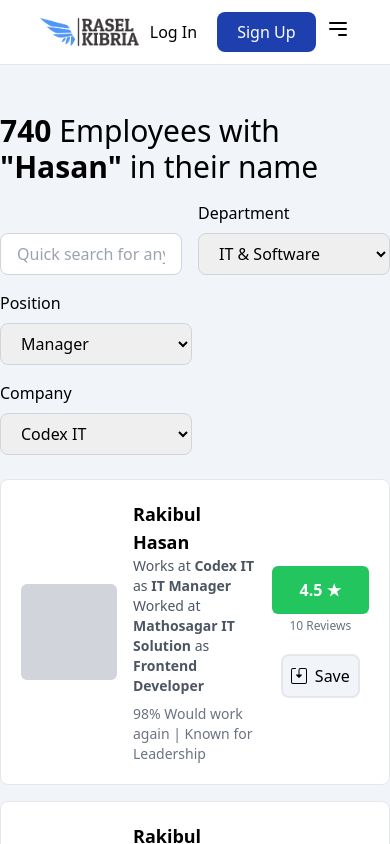
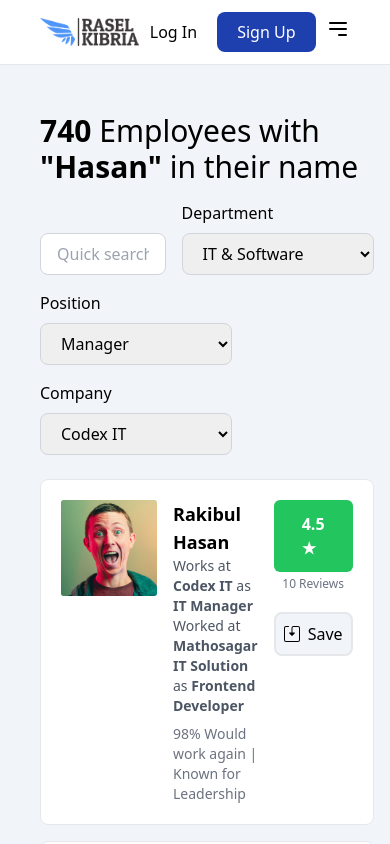
Before and after one commit to raselMiahDev/colluage-rate-client, a React (Vite) app: page /search-result in a window 390 px wide. Shown: the top 844 px of the page. Built offline with nearby package versions, Linux system fonts and the light colour scheme.

Commit message:
another problem fixed

```diff
--- a/src/view/page/home/components/hero-section.tsx
+++ b/src/view/page/home/components/hero-section.tsx
@@ -10,7 +10,7 @@
   };
 
   return (
-    <section className="bg-[#18191C] text-white py-12 px-4 md:px-16 relative rounded-2xl">
+    <section className="bg-[#18191C] text-white py-12 px-4 md:px-16 relative rounded-none md:rounded-2xl">
       <div className="text-center max-w-2xl mx-auto">
         <button className="bg-blue-500 text-white py-1 px-3 rounded-full text-sm uppercase font-semibold mb-4">
           Rate Your Colleague
--- a/src/view/page/search-result/components/employee-card.tsx
+++ b/src/view/page/search-result/components/employee-card.tsx
@@ -2,6 +2,7 @@
 import { BsSave2 } from "react-icons/bs";
 import { Link } from "react-router-dom";
 import { RouteUrl } from "../../../router/url";
+import Avater from "../../../../assets/avater.svg";
 type EmployeeCardProps = {
   name: string;
   currentRole: string;
@@ -27,10 +28,12 @@
     rating >= 4 ? "bg-green-500" : rating >= 3 ? "bg-yellow-500" : "bg-red-500";
 
   return (
-    <div className="bg-white flex items-center border p-5 rounded-lg">
+    <div className="bg-white flex items-start md:items-center border p-5 rounded-lg">
       <div className="flex-shrink-0">
         {/* Placeholder for image */}
-        <div className="w-24 h-24 bg-gray-300 rounded-md"></div>
+        <div className="w-24 h-24 bg-gray-300 rounded-md">
+          <img src={Avater} alt="avater" />
+        </div>
       </div>
       <div className="flex-1 ml-4">
         <Link to={RouteUrl.SINGLE_PROFILE} className="text-lg font-bold">
--- a/src/view/page/search-result/search-result.page.tsx
+++ b/src/view/page/search-result/search-result.page.tsx
@@ -30,7 +30,7 @@
   return (
     <PageWrapper>
       <div className="bg-slate-100">
-        <ContainerSectionWrapper>
+        <ContainerSectionWrapper className="px-10 md:px-0">
           <div className="grid md:grid-cols-12 gap-7">
             <div className="md:col-span-9">
               <SearchBar />
--- a/src/view/page/single-profile/components/all-reviews.tsx
+++ b/src/view/page/single-profile/components/all-reviews.tsx
@@ -4,6 +4,8 @@
 import { TbArrowBigUpLine, TbArrowBigDownLine } from "react-icons/tb";
 import RatingCard from "./rating-card";
 import { FaStar } from "react-icons/fa";
+//import ContainerSectionWrapper from "../../../components/layout/container-section-wrapper.comp";
+import FullSectionWrapper from "./../../../components/layout/full-section-wrapper";
 
 const AllReviews: React.FC = () => {
   const reviews = [
@@ -32,7 +34,7 @@
   ];
 
   return (
-    <div className="py-7">
+    <FullSectionWrapper className="px-10 md:px-0">
       <div className="flex justify-between items-center">
         <span className="text-2xl font-bold border-b-2 border-black">
           10 Reviews
@@ -101,7 +103,7 @@
           </div>
         ))}
       </div>
-    </div>
+    </FullSectionWrapper>
   );
 };
 
--- a/src/view/page/single-profile/single-profile.page.tsx
+++ b/src/view/page/single-profile/single-profile.page.tsx
@@ -10,12 +10,12 @@
 const SingleProfilePage: React.FC = () => {
   return (
     <PageWrapper>
-      <div className="bg-slate-50">
+      <div className="bg-slate-100">
         <ContainerSectionWrapper>
           <div className="grid md:grid-cols-3 gap-6">
             <div className="md:col-span-2">
               <Profile />
-              <div className="flex py-7 space-x-6 items-end">
+              <div className="md:flex py-12 px-10 md:px-0 space-x-6 items-end">
                 <span className="font-bold">Visit Socials: </span>
                 <SocialMedia />
               </div>
```
